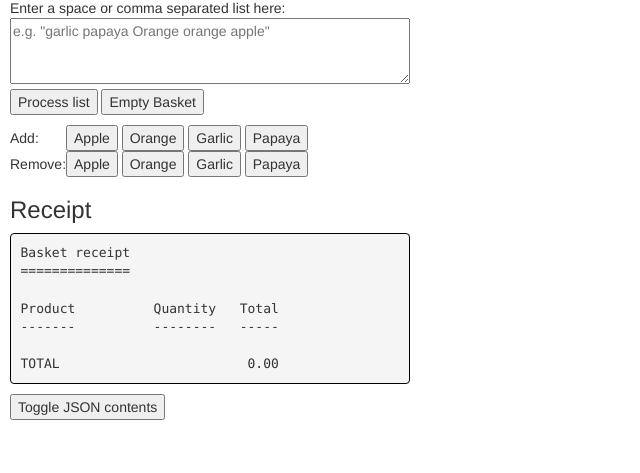
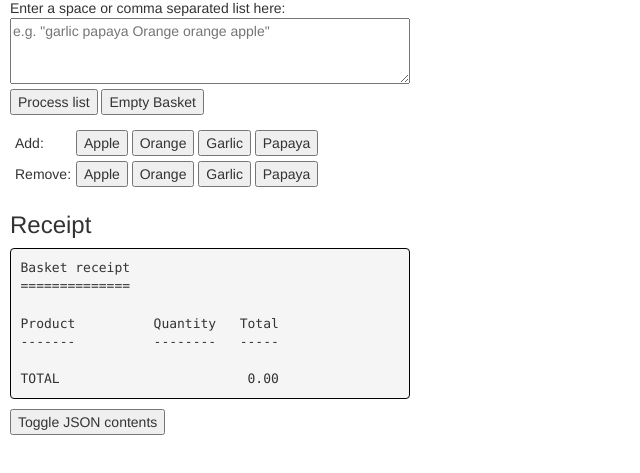
Before and after one commit to phhu/shoppingbasket, a website: page index.html in a window 1280 px wide. Shown: the part 65-538 px from the top of the page, without its empty margins (0-640 px from the left). Drawn offline with nearby package versions, Linux system fonts and the light colour scheme.

Commit message:
Merge remote-tracking branch 'origin/master' Added repository

```diff
--- a/index.html
+++ b/index.html
@@ -16,10 +16,10 @@
 	<br />
 	<input type="button" value="Process list" onclick="BASKETUTILS.parseList();"></input>
 	<input type="button" value="Empty Basket" onclick="basket.empty();BASKETUTILS.update();">
-	<table style="margin:10px 0px">
+	<table style="margin:10px 0px;border-collapse:separate; border-spacing:5px;" cellpadding="50";>
 		<tr>
 			<td>Add:</td>
-			<td>
+			<td >
 				<input type="button" value="Apple" onclick="BASKETUTILS.doAdd('apple');">
 				<input type="button" value="Orange" onclick="BASKETUTILS.doAdd('orange');">
 				<input type="button" value="Garlic" onclick="BASKETUTILS.doAdd('garlic');">
```
